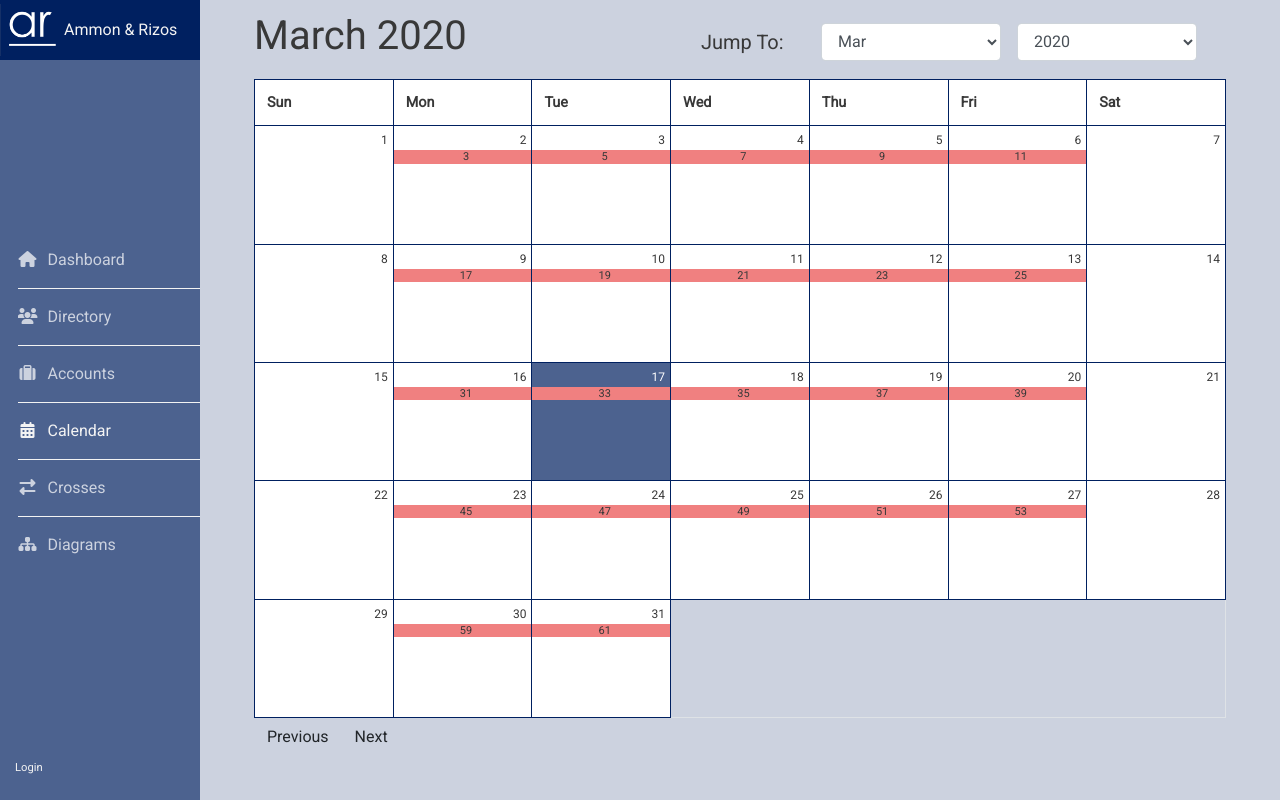
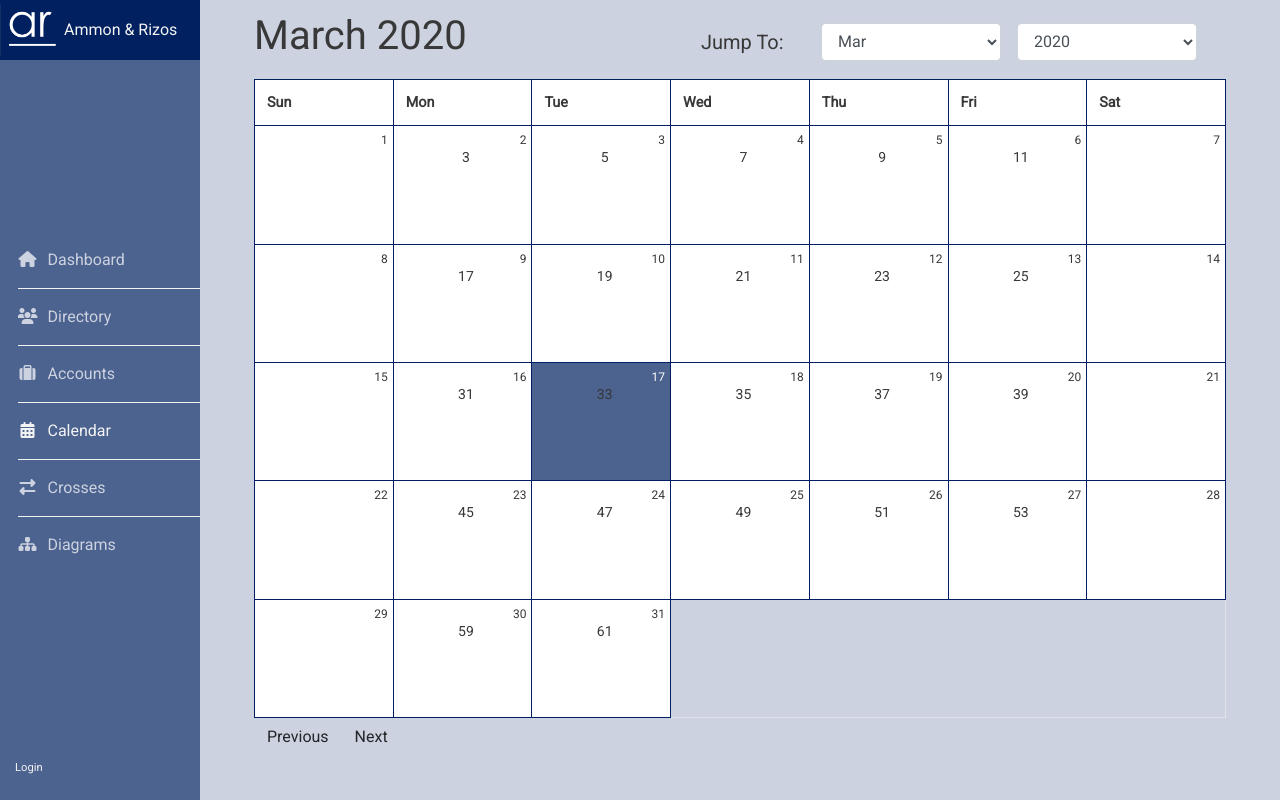
Before and after one commit to mdAmmon/AmmonRizosSite, a React (Create React App) app: page /calendar in a window 1280 px wide. Built offline with nearby package versions, Linux system fonts and the light colour scheme; no server answers.

Commit message:
Modified styles for the events shown on calendar

```diff
--- a/src/styles/calendar.css
+++ b/src/styles/calendar.css
@@ -63,12 +63,15 @@ th {
 
 #calendarTable td h6 {
     display: block;
-    margin-top: 1px;
-    font-size: 11px;
-    background-color: lightcoral;
+    margin: 0 0 2px 0;
+    font-size: 14px;
     padding-left: 5%;
     width: 100%;
     text-align: center;
+}
+
+.green{
+    background-color: lightgreen;
 }
 
 #calendarTable.table-bordered>tbody>tr>td,
```
